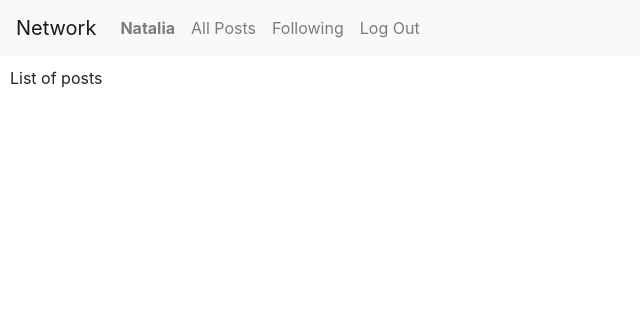
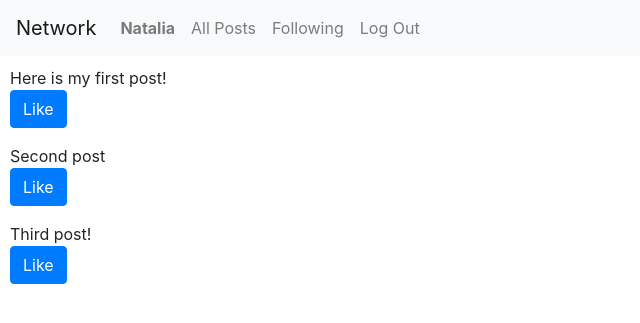
Before and after one commit to Saznatalia/CS50-Web, a Django app: page /posts in a window 1280 px wide. Shown: the top 323 px of the page, without its empty margins (0-640 px from the left). Run offline with Django 3.2, Linux system fonts and the light colour scheme; a user stored in the database is signed in; data comes from the database, SQL or seed files in the repository; both versions use the stored data as it was after the commit; data that the repository does not hold is empty; some libraries are stand-ins or nearby versions.

Commit message:
Updated API for posts

```diff
--- a/project4/network/models.py
+++ b/project4/network/models.py
@@ -12,4 +12,4 @@ class Post(models.Model):
     likes = models.ManyToManyField(User, blank=True, related_name='likes')
 
     def __str__(self):
-        return f"{self.user}: on {self.post_date} posted {self.post}"
+        return f"{self.user}: on {self.post_date} posted {self.content} with {self.likes}"
--- a/project4/network/static/network/index.js
+++ b/project4/network/static/network/index.js
@@ -9,10 +9,15 @@ function load_posts() {
     .then(response => response.json())
     .then((data) => {
         console.log(data);
-        // var ListedItems = data.response;
-        // console.log(ListedItems);
-        // const postsElement = document.getElementById("posts");
-        // console.log(postsElement);
-        // postsElement.innerHTML = "Loading..."
+        var ListedItems = data.response;
+        console.log(ListedItems);
+        const postsElement = document.getElementById("posts");
+        var posts = "";
+        var LikeBtn = "<button class='btn btn-primary'>Like</button>";
+        for (var i = 0; i < ListedItems.length; i++) {
+            console.log(ListedItems[i]);
+            posts += "<p>" + ListedItems[i].content + "<br/>" + LikeBtn + "</p>";
+        }
+        postsElement.innerHTML = posts;
     })
 }
--- a/project4/network/templates/network/layout.html
+++ b/project4/network/templates/network/layout.html
@@ -22,7 +22,7 @@
                     </li>
                 {% endif %}
                 <li class="nav-item">
-                  <a class="nav-link" href="{% url 'all_posts' %}">All Posts</a>
+                  <a class="nav-link" href="{% url 'posts' %}">All Posts</a>
                 </li>
                 {% if user.is_authenticated %}
                     <li class="nav-item">
--- a/project4/network/templates/network/posts.html
+++ b/project4/network/templates/network/posts.html
@@ -4,8 +4,6 @@
 {% block body %}
 {% if user.is_authenticated %}
     <div id='posts'>
-        List of posts
-        {{ data|safe }}
     </div>
 {% endif %}
 {% endblock %}
--- a/project4/network/views.py
+++ b/project4/network/views.py
@@ -4,6 +4,7 @@ from django.http import HttpResponse, HttpResponseRedirect, Http404, JsonRespons
 from django.shortcuts import render, get_object_or_404
 from django.urls import reverse
 from django import forms
+from django.core import serializers
 
 from .models import User, Post
 
@@ -49,7 +50,6 @@ def index(request, *args, **kwargs):
     })
 
 def post_detail(request, post_id, *args, **kwargs):
-
     data = {
         "id": post_id,
     }
@@ -57,7 +57,11 @@ def post_detail(request, post_id, *args, **kwargs):
     try:
         post = Post.objects.get(id=post_id)
         data['content'] = post.content
-    except:
+        data['username'] = post.user.username
+        data['likes'] = serializers.serialize('json', post.likes.all())
+        data['date'] = post.post_date
+    except Exception as ex:
+        print(ex)
         data['message'] = "Not found"
         status = 404
     return JsonResponse(data, status=status)
@@ -67,7 +71,8 @@ def posts(request, *args, **kwargs):
 
 def api_posts(request, *args, **kwargs):
     all_posts = Post.objects.all()
-    data_list = [{"id": x.id, "content": x.content} for x in all_posts]
+    data_list = [{"id": x.id, "content": x.content, "username": x.user.username, "date": x.post_date, "likes": serializers.serialize('json',
+                x.likes.all())} for x in all_posts]
     data = {
         "response": data_list
     }
```
Also changed, not shown: project4/db.sqlite3, project4/network/migrations/0007_auto_20210202_2116.py (added).
